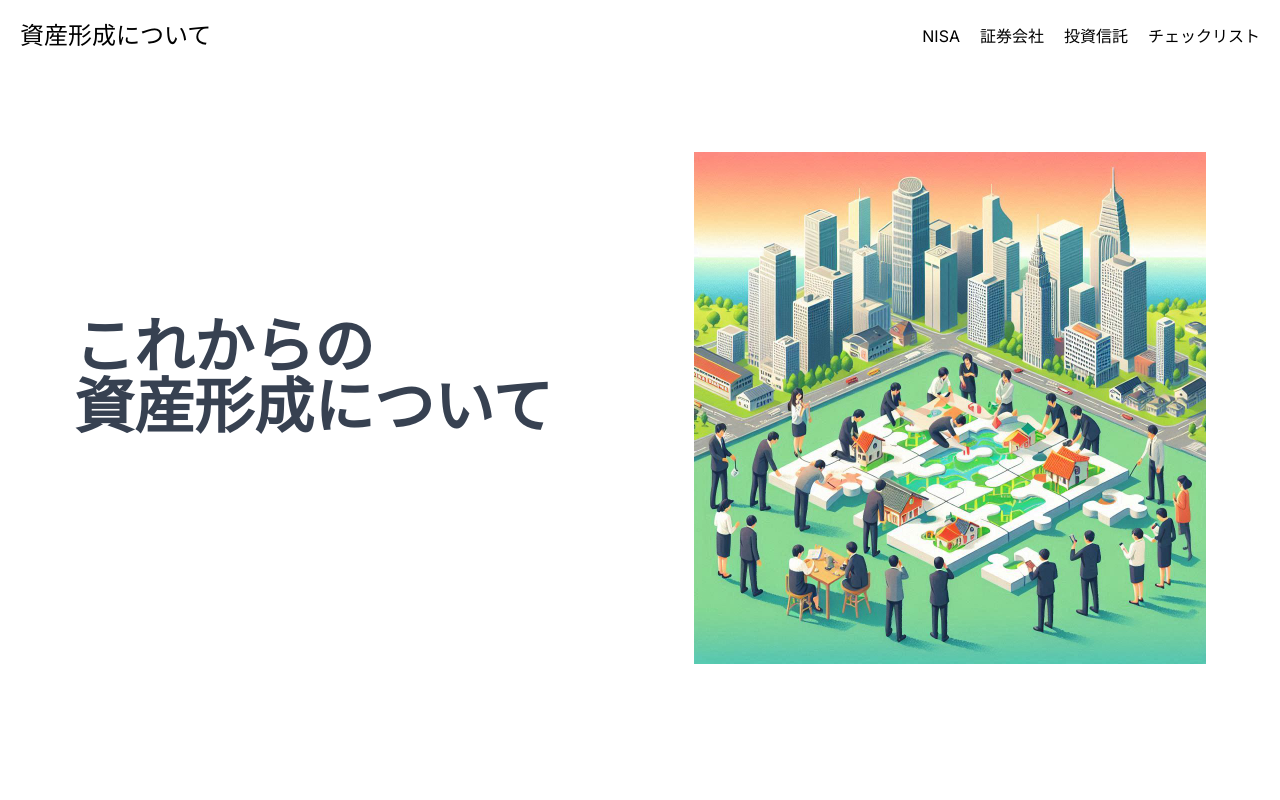
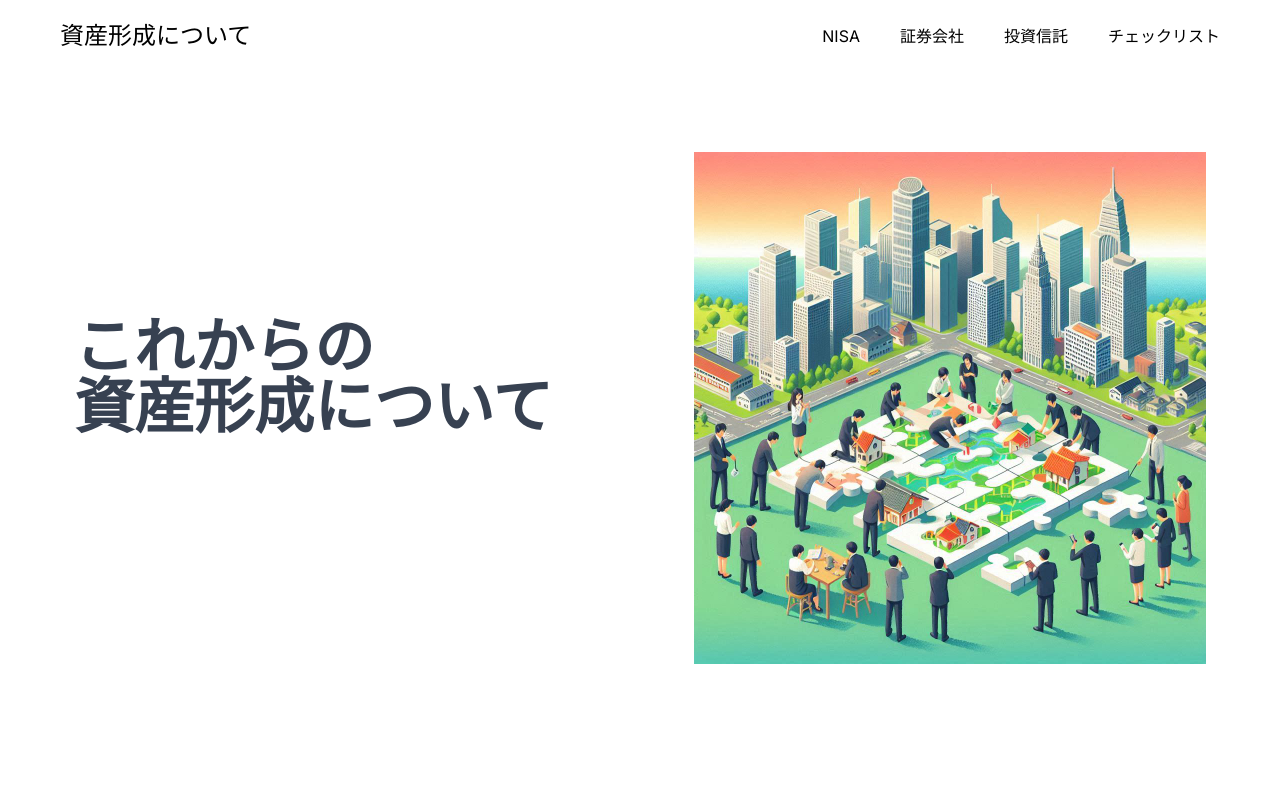
Before and after one commit to koyo-create/koyo-create.github.io, a Next.js app: page / in a window 1280 px wide. Shown: the top 800 px of the page. Built offline with nearby package versions, Linux system fonts and the light colour scheme.

Commit message:
Headerの調整

```diff
--- a/src/app/compornents/Header.tsx
+++ b/src/app/compornents/Header.tsx
@@ -6,12 +6,12 @@ const Header = () => {
     <>
     <header className='container mx-auto'>
     <div className='flex justify-between mx-auto container items-center flex-col md:flex-row p-5'>
-    <div className='font-medium mb-4 md:mb-0 text-2xl'>資産形成について</div>
+    <div className='font-medium mb-4 md:mb-0 text-2xl ml-10'>資産形成について</div>
     <nav className='md:ml-auto text-base'>
-    <Link href='NISA' className='hover:text-gray-500 transition-all duration-300 mr-5'>NISA</Link>
-    <Link href='NISA'className='hover:text-gray-500 transition-all duration-300 mr-5'>証券会社</Link>
-    <Link href='NISA'className='hover:text-gray-500 transition-all duration-300 mr-5'>投資信託</Link>
-    <Link href='NISA'className='hover:text-gray-500 transition-all duration-300'>チェックリスト</Link>
+    <Link href='NISA' className='hover:text-gray-500 transition-all duration-300 mr-10'>NISA</Link>
+    <Link href='SecuritiesCompany'className='hover:text-gray-500 transition-all duration-300 mr-10'>証券会社</Link>
+    <Link href='InvestmentTrust'className='hover:text-gray-500 transition-all duration-300 mr-10'>投資信託</Link>
+    <Link href='Checklist'className='hover:text-gray-500 transition-all duration-300 mr-10'>チェックリスト</Link>
     </nav>
     </div>
     </header>
```
